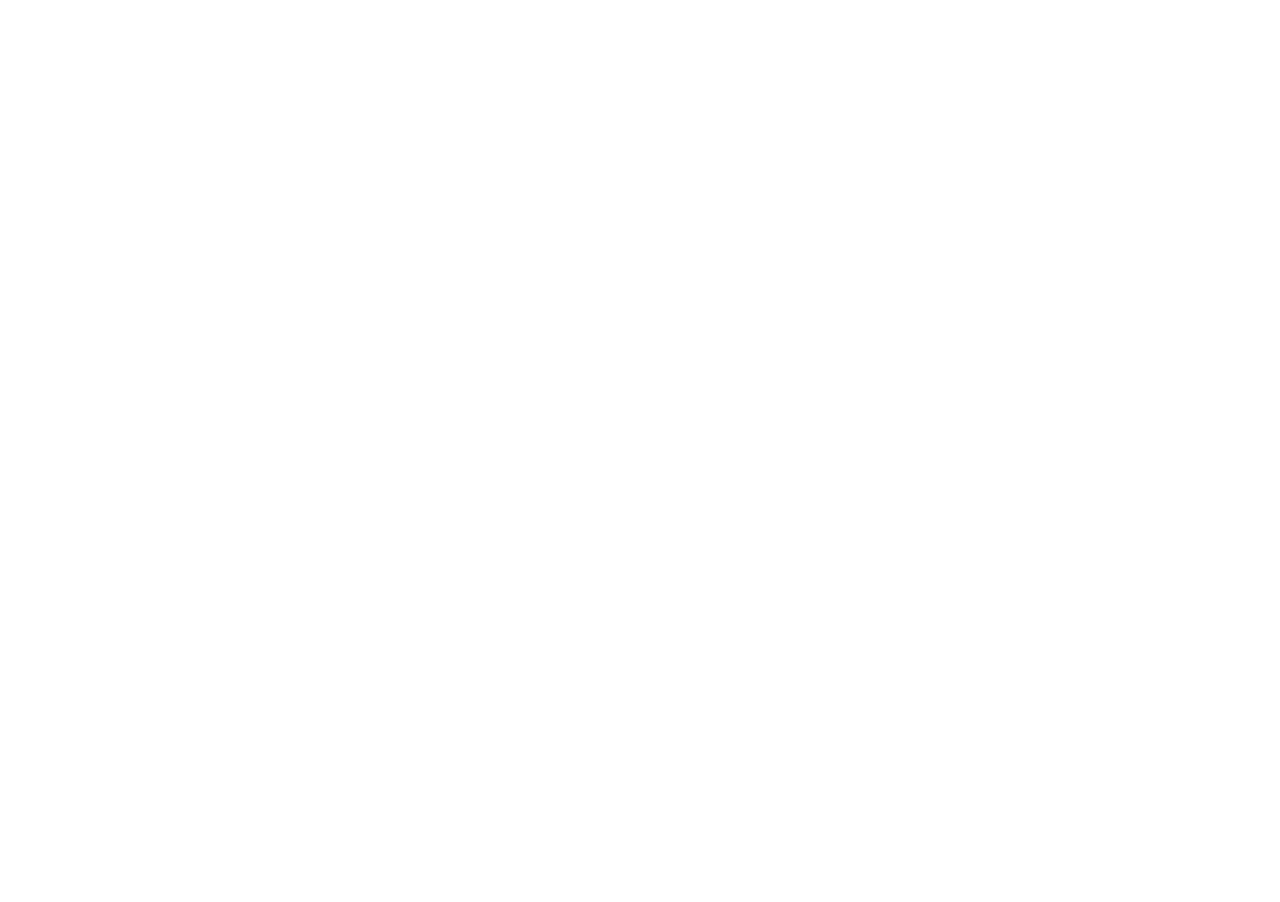
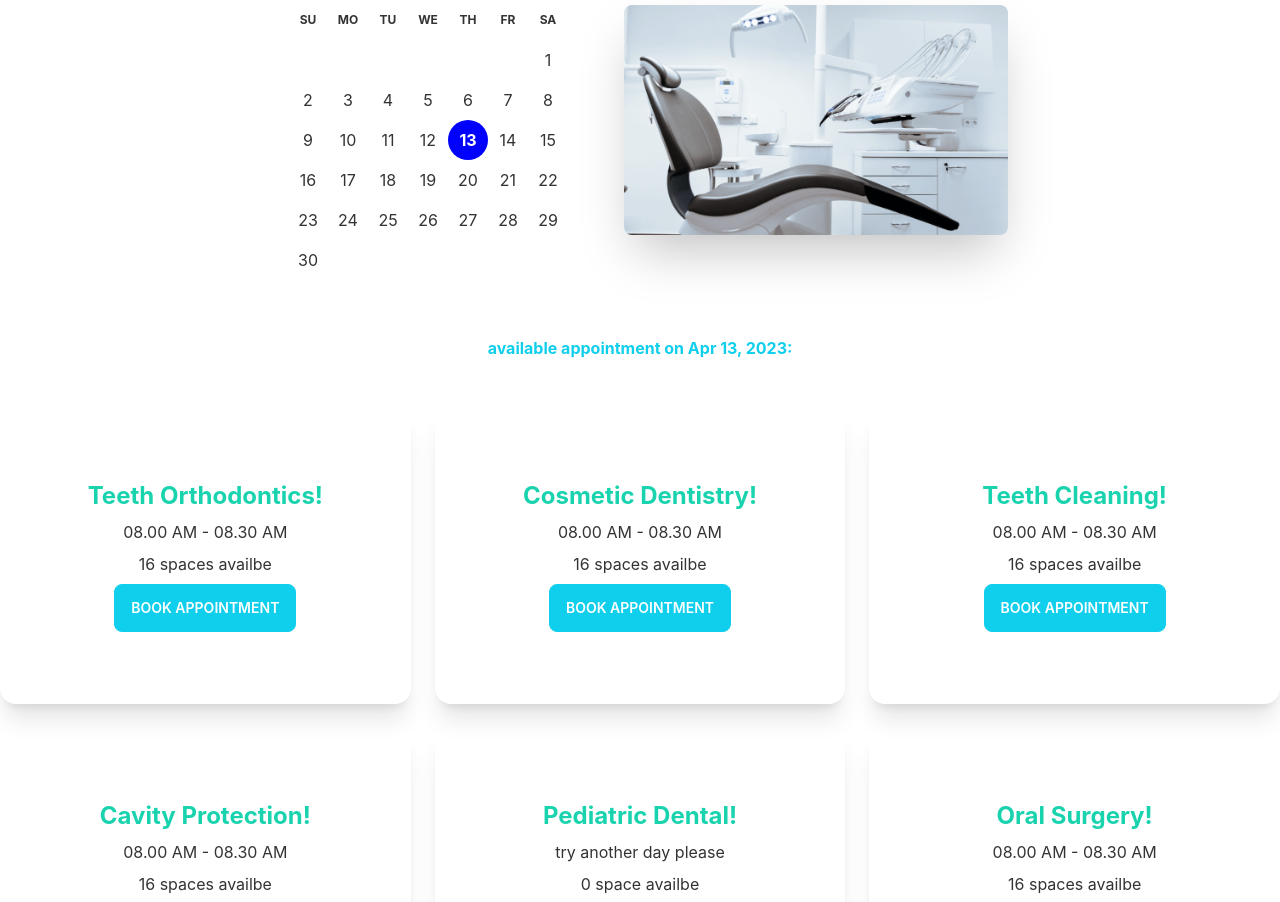
Before and after one commit to hmtamim199/doctors-portal-client, a React (Create React App) app: page /appointment in a window 1280 px wide. Before the commit this address had no page. Shown: the part 160-1062 px from the top of the page. Before the commit the page ends 800 px from the top, so only its background shows below. Built offline with nearby package versions, Linux system fonts and the light colour scheme.

Commit message:
appointment section done

```diff
--- a/package.json
+++ b/package.json
@@ -7,7 +7,9 @@
     "@testing-library/react": "^13.4.0",
     "@testing-library/user-event": "^13.5.0",
     "daisyui": "^2.51.5",
+    "date-fns": "^2.29.3",
     "react": "^18.2.0",
+    "react-day-picker": "^8.7.1",
     "react-dom": "^18.2.0",
     "react-router-dom": "^6.10.0",
     "react-scripts": "5.0.1",
--- /dev/null
+++ b/public/appointmentOptions.json
@@ -0,0 +1,117 @@
+[
+  {
+    "_id": 1,
+    "name": "Teeth Orthodontics",
+    "slots": [
+      "08.00 AM - 08.30 AM",
+      "08.30 AM - 09.00 AM",
+      "09.00 AM - 9.30 AM",
+      "09.30 AM - 10.00 AM",
+      "10.00 AM - 10.30 AM",
+      "10.30 AM - 11.00 AM",
+      "11.00 AM - 11.30 AM",
+      "11.30 AM - 12.00 AM",
+      "1.00 PM - 1.30 PM",
+      "1.30 PM - 2.00 PM",
+      "2.00 PM - 2.30 PM",
+      "2.30 PM - 3.00 PM",
+      "3.00 PM - 3.30 PM",
+      "3.30 PM - 4.00 PM",
+      "4.00 PM - 4.30 PM",
+      "4.30 PM - 5.00 PM"
+    ]
+  },
+  {
+    "_id": 2,
+    "name": "Cosmetic Dentistry",
+    "slots": [
+      "08.00 AM - 08.30 AM",
+      "08.30 AM - 09.00 AM",
+      "09.00 AM - 9.30 AM",
+      "09.30 AM - 10.00 AM",
+      "10.00 AM - 10.30 AM",
+      "10.30 AM - 11.00 AM",
+      "11.00 AM - 11.30 AM",
+      "11.30 AM - 12.00 AM",
+      "1.00 PM - 1.30 PM",
+      "1.30 PM - 2.00 PM",
+      "2.00 PM - 2.30 PM",
+      "2.30 PM - 3.00 PM",
+      "3.00 PM - 3.30 PM",
+      "3.30 PM - 4.00 PM",
+      "4.00 PM - 4.30 PM",
+      "4.30 PM - 5.00 PM"
+    ]
+  },
+  {
+    "_id": 3,
+    "name": "Teeth Cleaning",
+    "slots": [
+      "08.00 AM - 08.30 AM",
+      "08.30 AM - 09.00 AM",
+      "09.00 AM - 9.30 AM",
+      "09.30 AM - 10.00 AM",
+      "10.00 AM - 10.30 AM",
+      "10.30 AM - 11.00 AM",
+      "11.00 AM - 11.30 AM",
+      "11.30 AM - 12.00 AM",
+      "1.00 PM - 1.30 PM",
+      "1.30 PM - 2.00 PM",
+      "2.00 PM - 2.30 PM",
+      "2.30 PM - 3.00 PM",
+      "3.00 PM - 3.30 PM",
+      "3.30 PM - 4.00 PM",
+      "4.00 PM - 4.30 PM",
+      "4.30 PM - 5.00 PM"
+    ]
+  },
+  {
+    "_id": 4,
+    "name": "Cavity Protection",
+    "slots": [
+      "08.00 AM - 08.30 AM",
+      "08.30 AM - 09.00 AM",
+      "09.00 AM - 9.30 AM",
+      "09.30 AM - 10.00 AM",
+      "10.00 AM - 10.30 AM",
+      "10.30 AM - 11.00 AM",
+      "11.00 AM - 11.30 AM",
+      "11.30 AM - 12.00 AM",
+      "1.00 PM - 1.30 PM",
+      "1.30 PM - 2.00 PM",
+      "2.00 PM - 2.30 PM",
+      "2.30 PM - 3.00 PM",
+      "3.00 PM - 3.30 PM",
+      "3.30 PM - 4.00 PM",
+      "4.00 PM - 4.30 PM",
+      "4.30 PM - 5.00 PM"
+    ]
+  },
+  {
+    "_id": 5,
+    "name": "Pediatric Dental",
+    "slots": []
+  },
+  {
+    "_id": 6,
+    "name": "Oral Surgery",
+    "slots": [
+      "08.00 AM - 08.30 AM",
+      "08.30 AM - 09.00 AM",
+      "09.00 AM - 9.30 AM",
+      "09.30 AM - 10.00 AM",
+      "10.00 AM - 10.30 AM",
+      "10.30 AM - 11.00 AM",
+      "11.00 AM - 11.30 AM",
+      "11.30 AM - 12.00 AM",
+      "1.00 PM - 1.30 PM",
+      "1.30 PM - 2.00 PM",
+      "2.00 PM - 2.30 PM",
+      "2.30 PM - 3.00 PM",
+      "3.00 PM - 3.30 PM",
+      "3.30 PM - 4.00 PM",
+      "4.00 PM - 4.30 PM",
+      "4.30 PM - 5.00 PM"
+    ]
+  }
+]
--- a/src/Routes/Routes/Routes.js
+++ b/src/Routes/Routes/Routes.js
@@ -3,6 +3,7 @@
 
 import Login from "../../Login/Login";
 import Home from "../../pages/Home/Home/Home";
+import Appointment from "../../pages/Appointment/Appointment/Appointment";
 
 const router = createBrowserRouter([
   {
@@ -16,6 +17,10 @@
       {
         path: '/login',
         element: <Login></Login>
+      },
+      {
+        path: '/appointment',
+        element: <Appointment></Appointment>
       }
 
     ]
--- a/src/index.js
+++ b/src/index.js
@@ -3,6 +3,7 @@
 import './index.css';
 import App from './App';
 import reportWebVitals from './reportWebVitals';
+import 'react-day-picker/dist/style.css';
 
 const root = ReactDOM.createRoot(document.getElementById('root'));
 root.render(
--- /dev/null
+++ b/src/pages/Appointment/Appointment/Appointment.js
@@ -0,0 +1,20 @@
+import React, { useState } from 'react';
+import AppointmentBanner from '../AppointmentBanner/AppointmentBanner';
+import AvailableAppointment from '../AvailableAppointment/AvailableAppointment';
+
+const Appointment = () => {
+  const [selectedDate, setSelectedDate] = useState(new Date())
+  return (
+    <div>
+      <AppointmentBanner
+        selectedDate={selectedDate}
+        setSelectedDate={setSelectedDate}
+      ></AppointmentBanner>
+      <AvailableAppointment
+        selectedDate={selectedDate}
+      ></AvailableAppointment>
+    </div>
+  );
+};
+
+export default Appointment;
--- /dev/null
+++ b/src/pages/Appointment/AppointmentBanner/AppointmentBanner.js
@@ -0,0 +1,24 @@
+
+import chair from '../../../assets/images/chair.png';
+import { DayPicker } from 'react-day-picker';
+const AppointmentBanner = ({ selectedDate, setSelectedDate }) => {
+
+  return (
+    <header className='my-6'>
+      <div className="hero ">
+        <div className="hero-content flex-col lg:flex-row-reverse">
+          <img src={chair} alt='' className="max-w-sm rounded-lg shadow-2xl" />
+          <div className='mr-6'>
+            <DayPicker
+              mode='single'
+              selected={selectedDate}
+              onSelect={setSelectedDate}
+            ></DayPicker>
+          </div>
+        </div>
+      </div>
+    </header>
+  );
+};
+
+export default AppointmentBanner;
--- /dev/null
+++ b/src/pages/Appointment/AvailableAppointment/AppointmentOption.js
@@ -0,0 +1,20 @@
+import React from 'react';
+
+const AppointmentOption = ({ appointmentOption }) => {
+  const { name, slots } = appointmentOption;
+
+  return (
+    <div className="card shadow-xl">
+      <div className="card-body text-center my-10">
+        <h2 className="text-center text-2xl text-secondary font-bold">{name}!</h2>
+        <p>{slots.length > 0 ? slots[0] : 'try another day please'}</p>
+        <p>{slots.length} {slots.length > 1 ? 'spaces' : 'space'} availbe</p>
+        <div className="card-actions justify-center">
+          <button className="btn btn-primary text-white">Book appointment</button>
+        </div>
+      </div>
+    </div>
+  );
+};
+
+export default AppointmentOption;
--- /dev/null
+++ b/src/pages/Appointment/AvailableAppointment/AvailableAppointment.js
@@ -0,0 +1,30 @@
+import { format } from 'date-fns';
+import { useEffect, useState } from 'react';
+import AppointmentOption from './AppointmentOption';
+
+
+const AvailableAppointment = ({ selectedDate }) => {
+
+  const [appointmentOptions, setAppointmentOptions] = useState([])
+  useEffect(() => {
+    fetch('appointmentOptions.json')
+      .then(res => res.json())
+      .then(data => setAppointmentOptions(data))
+  }, [])
+  return (
+    <section>
+      <p className='text-primary text-center font-bold'>available appointment on {format(selectedDate, 'PP')}:</p>
+      <div className='grid grid-cols-1 md:grid-cols-2 lg:grid-cols-3 gap-6 mt-12'>
+        {
+          appointmentOptions.map(option => <AppointmentOption
+            key={option._id}
+            appointmentOption={option}
+
+          ></AppointmentOption>)
+        }
+      </div>
+    </section>
+  );
+};
+
+export default AvailableAppointment;
--- a/src/pages/shared/Footer/Footer.js
+++ b/src/pages/shared/Footer/Footer.js
@@ -1,10 +1,41 @@
 import React from 'react';
+import { Link } from 'react-router-dom';
+import footer from '../../../assets/images/footer.png'
 
 const Footer = () => {
   return (
-    <div>
-      <h1>this is footer</h1>
-    </div>
+    <footer
+      style={{
+        background: `url(${footer})`,
+        backgroundsize: 'cover'
+      }}
+      className=" p-10 ">
+      <div className='footer'>
+        <div>
+          <span className="footer-title">Services</span>
+          <Link to='/' className="link link-hover">Branding</Link>
+          <Link to='/' className="link link-hover">Design</Link>
+          <Link to='/' className="link link-hover">Marketing</Link>
+          <Link to='/' className="link link-hover">Advertisement</Link>
+        </div>
+        <div>
+          <span className="footer-title">Company</span>
+          <Link to='/' className="link link-hover">About us</Link>
+          <Link to='/' className="link link-hover">Contact</Link>
+          <Link to='/' className="link link-hover">Jobs</Link>
+          <Link to='/' className="link link-hover">Press kit</Link>
+        </div>
+        <div>
+          <span className="footer-title">Legal</span>
+          <Link to='/' className="link link-hover">Terms of use</Link>
+          <Link to='/' className="link link-hover">Privacy policy</Link>
+          <Link to='/' className="link link-hover">Cookie policy</Link>
+        </div>
+      </div>
+      <div className='text-center mt-20'>
+        <p>Copyright © 2023 - All right reserved by ACME Industries Ltd</p>
+      </div>
+    </footer>
   );
 };
 
```
Also changed, not shown: 1 other file (tests, documents, lock files or other folders).
